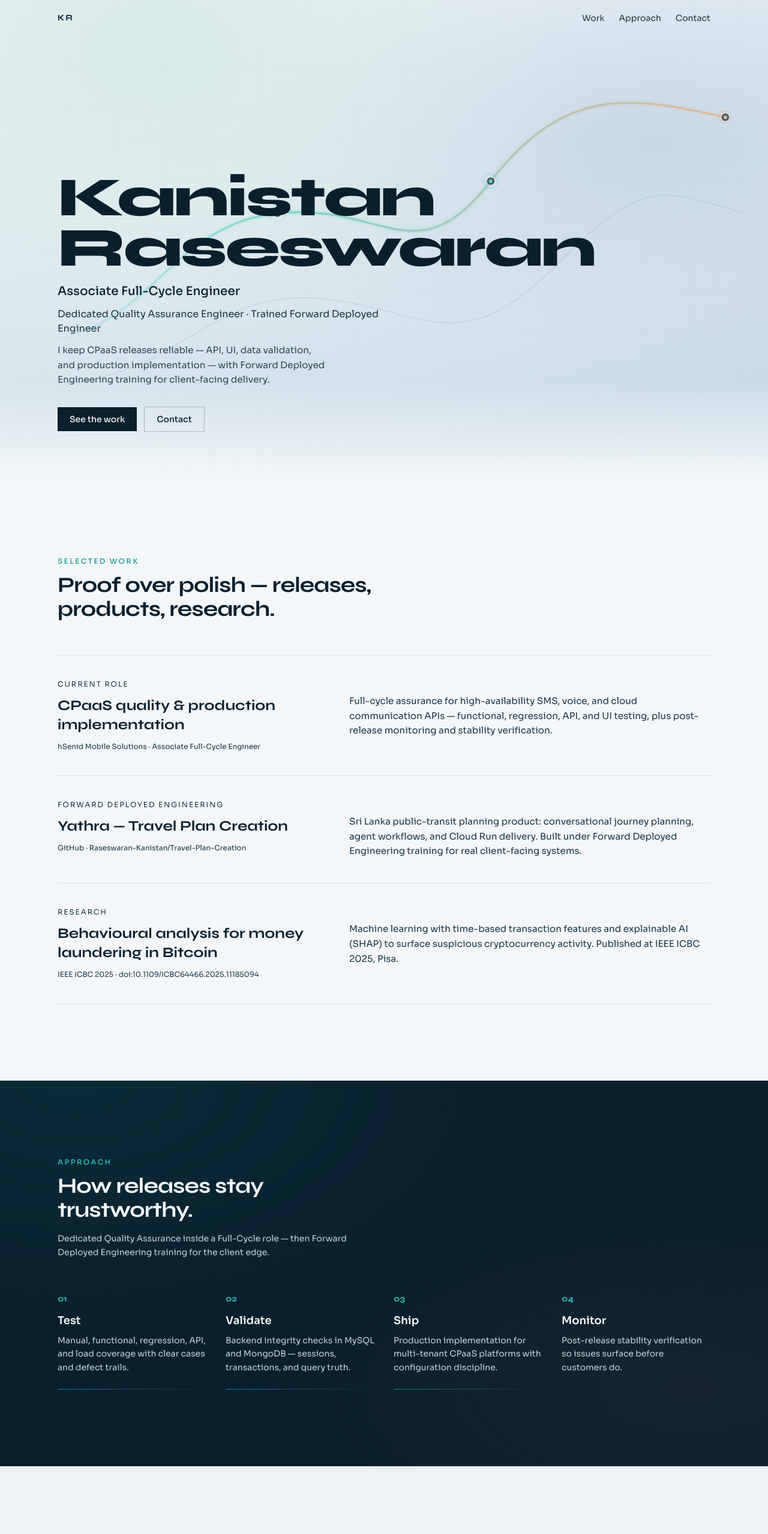
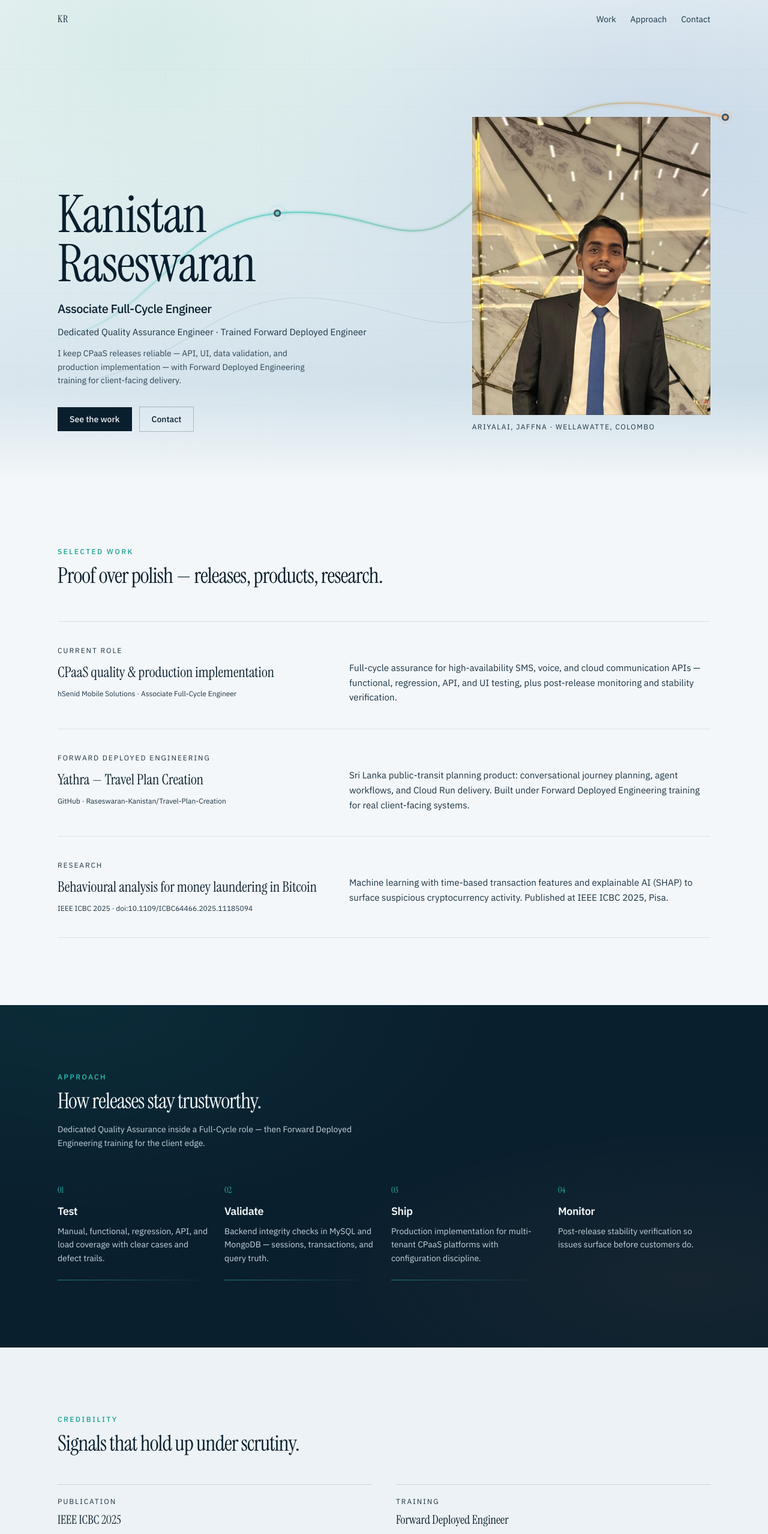
Before and after one commit to Raseswaran-Kanistan/portfolio, a React (Vite) app: page / in a window 1280 px wide. Shown: the top 2558 px of the page at 60% size. Built offline with nearby package versions, Linux system fonts and the light colour scheme.

Commit message:
Refine portfolio typography, portrait crop, and locations.
Swap to Instrument Serif and IBM Plex Sans, place a chest-up hero portrait, set Ariyalai/Wellawatte addresses, and align section motion timing.

Co-authored-by: Cursor <cursoragent@cursor.com>

```diff
--- a/index.html
+++ b/index.html
@@ -11,7 +11,7 @@
     <link rel="preconnect" href="https://fonts.googleapis.com" />
     <link rel="preconnect" href="https://fonts.gstatic.com" crossorigin />
     <link
-      href="https://fonts.googleapis.com/css2?family=Sora:wght@300;400;500;600&family=Syne:wght@600;700;800&display=swap"
+      href="https://fonts.googleapis.com/css2?family=IBM+Plex+Sans:wght@300;400;500;600&family=Instrument+Serif:ital@0;1&display=swap"
       rel="stylesheet"
     />
     <title>Kanistan Raseswaran — Full-Cycle Engineer</title>
--- a/src/components/Approach.tsx
+++ b/src/components/Approach.tsx
@@ -1,4 +1,5 @@
 import { motion, useReducedMotion } from 'framer-motion'
+import { fadeUp, sectionTransition, sectionView } from '../lib/motion'
 
 const steps = [
   {
@@ -27,7 +28,10 @@ export function Approach() {
   const reduce = useReducedMotion()
 
   return (
-    <section id="approach" className="relative overflow-hidden bg-ink py-24 text-paper sm:py-32">
+    <section
+      id="approach"
+      className="section-y relative overflow-hidden bg-ink text-paper"
+    >
       <div
         aria-hidden
         className="pointer-events-none absolute inset-0 opacity-40"
@@ -37,17 +41,17 @@ export function Approach() {
         }}
       />
 
-      <div className="relative mx-auto max-w-6xl px-5 sm:px-8">
+      <div className="section-pad relative">
         <motion.div
-          initial={reduce ? false : { opacity: 0, y: 18 }}
-          whileInView={{ opacity: 1, y: 0 }}
-          viewport={{ once: true, margin: '-80px' }}
-          transition={{ duration: 0.6 }}
+          initial={reduce ? false : fadeUp.initial}
+          whileInView={fadeUp.animate}
+          viewport={sectionView}
+          transition={sectionTransition()}
         >
           <p className="mb-3 text-xs font-medium tracking-[0.2em] text-signal uppercase">
             Approach
           </p>
-          <h2 className="font-display max-w-xl text-3xl font-bold tracking-tight sm:text-4xl">
+          <h2 className="font-display max-w-xl text-3xl tracking-tight sm:text-4xl">
             How releases stay trustworthy.
           </h2>
           <p className="mt-4 max-w-lg text-sm leading-relaxed text-fog">
@@ -56,17 +60,19 @@ export function Approach() {
           </p>
         </motion.div>
 
-        <ol className="mt-14 grid gap-8 sm:grid-cols-2 lg:grid-cols-4">
+        <ol className="mt-14 grid gap-8 sm:grid-cols-2 lg:grid-cols-4 lg:gap-6">
           {steps.map((s, i) => (
             <motion.li
               key={s.n}
-              initial={reduce ? false : { opacity: 0, y: 20 }}
-              whileInView={{ opacity: 1, y: 0 }}
-              viewport={{ once: true }}
-              transition={{ duration: 0.5, delay: i * 0.1 }}
+              initial={reduce ? false : fadeUp.initial}
+              whileInView={fadeUp.animate}
+              viewport={sectionView}
+              transition={sectionTransition(i * 0.08)}
             >
-              <p className="font-display text-sm font-bold text-signal">{s.n}</p>
-              <h3 className="mt-3 text-lg font-semibold">{s.title}</h3>
+              <p className="font-display text-sm text-signal">{s.n}</p>
+              <h3 className="mt-3 text-lg font-semibold tracking-tight">
+                {s.title}
+              </h3>
               <p className="mt-2 text-sm leading-relaxed text-fog">{s.body}</p>
               {i < steps.length - 1 && (
                 <div className="mt-6 hidden h-px w-full bg-gradient-to-r from-signal/60 to-transparent lg:block" />
--- a/src/components/Contact.tsx
+++ b/src/components/Contact.tsx
@@ -1,4 +1,5 @@
 import { motion, useReducedMotion } from 'framer-motion'
+import { fadeUp, sectionTransition, sectionView } from '../lib/motion'
 
 const links = [
   {
@@ -16,57 +17,79 @@ const links = [
     value: 'Raseswaran-Kanistan',
     href: 'https://github.com/Raseswaran-Kanistan',
   },
+  {
+    label: 'Location',
+    value: 'Ariyalai, Jaffna · Wellawatte, Colombo',
+    href: undefined as string | undefined,
+  },
 ]
 
 export function Contact() {
   const reduce = useReducedMotion()
 
   return (
-    <section id="contact" className="bg-paper py-24 sm:py-32">
-      <div className="mx-auto max-w-6xl px-5 sm:px-8">
+    <section id="contact" className="section-y bg-paper">
+      <div className="section-pad">
         <motion.div
-          initial={reduce ? false : { opacity: 0, y: 18 }}
-          whileInView={{ opacity: 1, y: 0 }}
-          viewport={{ once: true }}
-          transition={{ duration: 0.55 }}
+          initial={reduce ? false : fadeUp.initial}
+          whileInView={fadeUp.animate}
+          viewport={sectionView}
+          transition={sectionTransition()}
           className="max-w-2xl"
         >
           <p className="mb-3 text-xs font-medium tracking-[0.2em] text-signal-deep uppercase">
             Contact
           </p>
-          <h2 className="font-display text-3xl font-bold tracking-tight text-ink sm:text-4xl">
+          <h2 className="font-display text-3xl tracking-tight text-ink sm:text-4xl">
             Let’s talk about reliable delivery.
           </h2>
           <p className="mt-4 text-sm leading-relaxed text-ink-soft">
-            Open to conversations about Quality Assurance, Full-Cycle engineering,
-            and Forward Deployed Engineering work.
+            Open to conversations about Quality Assurance, Full-Cycle
+            engineering, and Forward Deployed Engineering work.
           </p>
         </motion.div>
 
-        <ul className="mt-12 space-y-5">
-          {links.map((l, i) => (
+        <ul className="mt-12 space-y-0">
+          {links.map((l, i) => {
+            const inner = (
+              <>
+                <span className="w-28 shrink-0 text-xs tracking-[0.14em] text-ink-soft uppercase">
+                  {l.label}
+                </span>
+                <span
+                  className={`font-display text-lg text-ink sm:text-xl ${l.href ? 'transition group-hover:text-signal-deep' : ''}`}
+                >
+                  {l.value}
+                </span>
+              </>
+            )
+
+            return (
               <motion.li
                 key={l.label}
-              initial={reduce ? false : { opacity: 0, x: -10 }}
-              whileInView={{ opacity: 1, x: 0 }}
-              viewport={{ once: true }}
-              transition={{ duration: 0.4, delay: i * 0.07 }}
+                initial={reduce ? false : { opacity: 0, y: 12 }}
+                whileInView={{ opacity: 1, y: 0 }}
+                viewport={sectionView}
+                transition={sectionTransition(i * 0.06)}
+                className="border-b border-ink/10"
               >
+                {l.href ? (
                   <a
                     href={l.href}
                     target={l.href.startsWith('http') ? '_blank' : undefined}
                     rel={l.href.startsWith('http') ? 'noreferrer' : undefined}
-                className="group flex flex-col gap-1 border-b border-ink/10 pb-4 sm:flex-row sm:items-baseline sm:gap-8"
+                    className="group flex flex-col gap-1 py-4 sm:flex-row sm:items-baseline sm:gap-8"
                   >
-                <span className="w-24 text-xs tracking-[0.14em] text-ink-soft uppercase">
-                  {l.label}
-                </span>
-                <span className="font-display text-lg font-semibold text-ink transition group-hover:text-signal-deep sm:text-xl">
-                  {l.value}
-                </span>
+                    {inner}
                   </a>
+                ) : (
+                  <div className="flex flex-col gap-1 py-4 sm:flex-row sm:items-baseline sm:gap-8">
+                    {inner}
+                  </div>
+                )}
               </motion.li>
-          ))}
+            )
+          })}
         </ul>
 
         <motion.a
@@ -75,14 +98,15 @@ export function Contact() {
           className="mt-12 inline-flex items-center border border-ink/25 px-5 py-2.5 text-sm font-medium text-ink transition hover:border-ink/50 hover:bg-mist/60"
           initial={reduce ? false : { opacity: 0 }}
           whileInView={{ opacity: 1 }}
-          viewport={{ once: true }}
+          viewport={sectionView}
+          transition={sectionTransition(0.2)}
         >
           Download CV
         </motion.a>
 
         <p className="mt-16 text-xs text-ink-soft/80">
-          © {new Date().getFullYear()} Kanistan Raseswaran · Dehiwala / Jaffna,
-          Sri Lanka
+          © {new Date().getFullYear()} Kanistan Raseswaran · Ariyalai, Jaffna ·
+          Wellawatte, Colombo
         </p>
       </div>
     </section>
--- a/src/components/Credibility.tsx
+++ b/src/components/Credibility.tsx
@@ -1,4 +1,5 @@
 import { motion, useReducedMotion } from 'framer-motion'
+import { fadeUp, sectionTransition, sectionView } from '../lib/motion'
 
 const items = [
   {
@@ -27,18 +28,18 @@ export function Credibility() {
   const reduce = useReducedMotion()
 
   return (
-    <section className="bg-mist/50 py-24 sm:py-28">
-      <div className="mx-auto max-w-6xl px-5 sm:px-8">
+    <section className="section-y bg-mist/50">
+      <div className="section-pad">
         <motion.div
-          initial={reduce ? false : { opacity: 0, y: 16 }}
-          whileInView={{ opacity: 1, y: 0 }}
-          viewport={{ once: true }}
-          transition={{ duration: 0.55 }}
+          initial={reduce ? false : fadeUp.initial}
+          whileInView={fadeUp.animate}
+          viewport={sectionView}
+          transition={sectionTransition()}
         >
           <p className="mb-3 text-xs font-medium tracking-[0.2em] text-signal-deep uppercase">
             Credibility
           </p>
-          <h2 className="font-display text-3xl font-bold tracking-tight text-ink sm:text-4xl">
+          <h2 className="font-display text-3xl tracking-tight text-ink sm:text-4xl">
             Signals that hold up under scrutiny.
           </h2>
         </motion.div>
@@ -47,19 +48,19 @@ export function Credibility() {
           {items.map((item, i) => (
             <motion.li
               key={item.label}
-              initial={reduce ? false : { opacity: 0, y: 16 }}
-              whileInView={{ opacity: 1, y: 0 }}
-              viewport={{ once: true }}
-              transition={{ duration: 0.45, delay: i * 0.06 }}
+              initial={reduce ? false : fadeUp.initial}
+              whileInView={fadeUp.animate}
+              viewport={sectionView}
+              transition={sectionTransition(i * 0.06)}
               className="border-t border-ink/15 pt-5"
             >
               <p className="text-xs tracking-[0.16em] text-ink-soft uppercase">
                 {item.label}
               </p>
-              <p className="font-display mt-2 text-xl font-bold text-ink">
-                {item.value}
+              <p className="font-display mt-2 text-xl text-ink">{item.value}</p>
+              <p className="mt-2 text-sm leading-relaxed text-ink-soft">
+                {item.detail}
               </p>
-              <p className="mt-2 text-sm text-ink-soft">{item.detail}</p>
             </motion.li>
           ))}
         </ul>
--- a/src/components/Hero.tsx
+++ b/src/components/Hero.tsx
@@ -1,20 +1,22 @@
 import { motion } from 'framer-motion'
+import { easeOut } from '../lib/motion'
 import { SignalField } from './SignalField'
 
 export function Hero() {
   return (
     <section
       id="top"
-      className="relative isolate flex min-h-[100svh] flex-col justify-end overflow-hidden pb-16 pt-28 sm:pb-20 sm:pt-32"
+      className="relative isolate flex min-h-[100svh] items-end overflow-hidden pb-14 pt-24 sm:pb-20 sm:pt-28"
     >
       <SignalField />
 
-      <div className="relative z-10 mx-auto w-full max-w-6xl px-5 sm:px-8">
+      <div className="section-pad relative z-10 grid w-full items-end gap-10 lg:grid-cols-[minmax(0,1.15fr)_minmax(240px,0.72fr)] lg:gap-14">
+        <div>
           <motion.p
-          className="mb-4 font-display text-[clamp(2.6rem,9vw,5.75rem)] leading-[0.92] font-extrabold tracking-[-0.03em] text-ink text-balance"
-          initial={{ opacity: 0, y: 28 }}
+            className="font-display mb-5 text-[clamp(2.75rem,8.5vw,5.4rem)] leading-[0.95] tracking-[-0.02em] text-ink text-balance"
+            initial={{ opacity: 0, y: 24 }}
             animate={{ opacity: 1, y: 0 }}
-          transition={{ duration: 0.85, ease: [0.22, 1, 0.36, 1] }}
+            transition={{ duration: 0.8, ease: easeOut }}
           >
             Kanistan
             <br />
@@ -23,18 +25,18 @@ export function Hero() {
 
           <motion.div
             className="max-w-xl space-y-3"
-          initial={{ opacity: 0, y: 18 }}
+            initial={{ opacity: 0, y: 16 }}
             animate={{ opacity: 1, y: 0 }}
-          transition={{ duration: 0.75, delay: 0.2, ease: [0.22, 1, 0.36, 1] }}
+            transition={{ duration: 0.7, delay: 0.12, ease: easeOut }}
           >
-          <h1 className="text-lg font-medium text-ink sm:text-xl">
+            <h1 className="text-lg font-medium tracking-tight text-ink sm:text-xl">
               Associate Full-Cycle Engineer
             </h1>
-          <p className="text-sm text-ink-soft sm:text-base">
+            <p className="text-sm leading-relaxed text-ink-soft sm:text-[0.95rem]">
               Dedicated Quality Assurance Engineer · Trained Forward Deployed
               Engineer
             </p>
-          <p className="max-w-md text-sm leading-relaxed text-ink-soft/90 sm:text-[0.95rem]">
+            <p className="max-w-md text-sm leading-relaxed text-ink-soft/90">
               I keep CPaaS releases reliable — API, UI, data validation, and
               production implementation — with Forward Deployed Engineering
               training for client-facing delivery.
@@ -43,9 +45,9 @@ export function Hero() {
 
           <motion.div
             className="mt-8 flex flex-wrap items-center gap-3"
-          initial={{ opacity: 0, y: 14 }}
+            initial={{ opacity: 0, y: 12 }}
             animate={{ opacity: 1, y: 0 }}
-          transition={{ duration: 0.7, delay: 0.38 }}
+            transition={{ duration: 0.65, delay: 0.28, ease: easeOut }}
           >
             <a
               href="#work"
@@ -61,6 +63,30 @@ export function Hero() {
             </a>
           </motion.div>
         </div>
+
+        <motion.div
+          className="relative mx-auto w-full max-w-[280px] sm:max-w-[320px] lg:mx-0 lg:max-w-none lg:justify-self-end"
+          initial={{ opacity: 0, y: 28 }}
+          animate={{ opacity: 1, y: 0 }}
+          transition={{ duration: 0.9, delay: 0.18, ease: easeOut }}
+        >
+          <div className="relative aspect-[4/5] overflow-hidden bg-mist/80">
+            <img
+              src={`${import.meta.env.BASE_URL}portrait.jpg`}
+              alt="Kanistan Raseswaran"
+              width={1100}
+              height={1340}
+              className="h-full w-full object-cover object-[50%_12%]"
+              decoding="async"
+              fetchPriority="high"
+            />
+            <div className="pointer-events-none absolute inset-0 ring-1 ring-ink/10 ring-inset" />
+          </div>
+          <p className="mt-3 text-xs tracking-[0.12em] text-ink-soft uppercase">
+            Ariyalai, Jaffna · Wellawatte, Colombo
+          </p>
+        </motion.div>
+      </div>
     </section>
   )
 }
--- a/src/components/Nav.tsx
+++ b/src/components/Nav.tsx
@@ -1,4 +1,5 @@
 import { motion } from 'framer-motion'
+import { easeOut } from '../lib/motion'
 
 const links = [
   { href: '#work', label: 'Work' },
@@ -10,14 +11,14 @@ export function Nav() {
   return (
     <motion.header
       className="absolute inset-x-0 top-0 z-20"
-      initial={{ opacity: 0, y: -12 }}
+      initial={{ opacity: 0, y: -10 }}
       animate={{ opacity: 1, y: 0 }}
-      transition={{ duration: 0.7, delay: 0.15 }}
+      transition={{ duration: 0.6, delay: 0.1, ease: easeOut }}
     >
-      <div className="mx-auto flex max-w-6xl items-center justify-between px-5 py-5 sm:px-8">
+      <div className="section-pad flex items-center justify-between py-5">
         <a
           href="#top"
-          className="font-display text-sm font-bold tracking-[0.14em] text-ink uppercase"
+          className="font-display text-base tracking-[0.08em] text-ink"
         >
           KR
         </a>
--- a/src/components/Work.tsx
+++ b/src/components/Work.tsx
@@ -1,4 +1,5 @@
 import { motion, useReducedMotion } from 'framer-motion'
+import { fadeUp, sectionTransition, sectionView } from '../lib/motion'
 
 const projects = [
   {
@@ -30,18 +31,18 @@ export function Work() {
   const reduce = useReducedMotion()
 
   return (
-    <section id="work" className="relative bg-paper py-24 sm:py-32">
-      <div className="mx-auto max-w-6xl px-5 sm:px-8">
+    <section id="work" className="section-y relative bg-paper">
+      <div className="section-pad">
         <motion.div
-          initial={reduce ? false : { opacity: 0, y: 20 }}
-          whileInView={{ opacity: 1, y: 0 }}
-          viewport={{ once: true, margin: '-80px' }}
-          transition={{ duration: 0.6 }}
+          initial={reduce ? false : fadeUp.initial}
+          whileInView={fadeUp.animate}
+          viewport={sectionView}
+          transition={sectionTransition()}
         >
           <p className="mb-3 text-xs font-medium tracking-[0.2em] text-signal-deep uppercase">
             Selected work
           </p>
-          <h2 className="font-display max-w-2xl text-3xl font-bold tracking-tight text-ink sm:text-4xl">
+          <h2 className="font-display max-w-2xl text-3xl tracking-tight text-ink sm:text-4xl">
             Proof over polish — releases, products, research.
           </h2>
         </motion.div>
@@ -50,17 +51,17 @@ export function Work() {
           {projects.map((p, i) => (
             <motion.article
               key={p.title}
-              className="group grid gap-4 py-10 sm:grid-cols-[minmax(0,1fr)_minmax(0,1.35fr)] sm:gap-10"
-              initial={reduce ? false : { opacity: 0, y: 24 }}
-              whileInView={{ opacity: 1, y: 0 }}
-              viewport={{ once: true, margin: '-40px' }}
-              transition={{ duration: 0.55, delay: i * 0.08 }}
+              className="grid gap-4 py-10 sm:grid-cols-[minmax(0,1fr)_minmax(0,1.35fr)] sm:gap-10"
+              initial={reduce ? false : fadeUp.initial}
+              whileInView={fadeUp.animate}
+              viewport={sectionView}
+              transition={sectionTransition(i * 0.07)}
             >
               <div>
                 <p className="text-xs tracking-[0.16em] text-ink-soft uppercase">
                   {p.tag}
                 </p>
-                <h3 className="font-display mt-3 text-xl font-bold text-ink sm:text-2xl">
+                <h3 className="font-display mt-3 text-xl text-ink sm:text-2xl">
                   {p.href ? (
                     <a
                       href={p.href}
--- a/src/index.css
+++ b/src/index.css
@@ -1,8 +1,8 @@
 @import "tailwindcss";
 
 @theme {
-  --font-display: "Syne", sans-serif;
-  --font-body: "Sora", sans-serif;
+  --font-display: "Instrument Serif", Georgia, serif;
+  --font-body: "IBM Plex Sans", sans-serif;
 
   --color-ink: #0a1f2e;
   --color-ink-soft: #1a3344;
@@ -43,4 +43,12 @@
   .text-balance {
     text-wrap: balance;
   }
+
+  .section-pad {
+    @apply mx-auto max-w-6xl px-5 sm:px-8;
+  }
+
+  .section-y {
+    @apply py-24 sm:py-28;
+  }
 }
--- /dev/null
+++ b/src/lib/motion.ts
@@ -0,0 +1,18 @@
+/** Shared motion tokens — keep section entrances aligned. */
+export const easeOut = [0.22, 1, 0.36, 1] as const
+
+export const fadeUp = {
+  initial: { opacity: 0, y: 18 },
+  animate: { opacity: 1, y: 0 },
+}
+
+export const sectionView = {
+  once: true,
+  margin: '-80px' as const,
+}
+
+export const sectionTransition = (delay = 0) => ({
+  duration: 0.55,
+  delay,
+  ease: easeOut,
+})
```
Also changed, not shown: public/portrait.jpg (added), 1 other file (tests, documents, lock files or other folders). Lines whose indentation alone changed are shown as unchanged.
